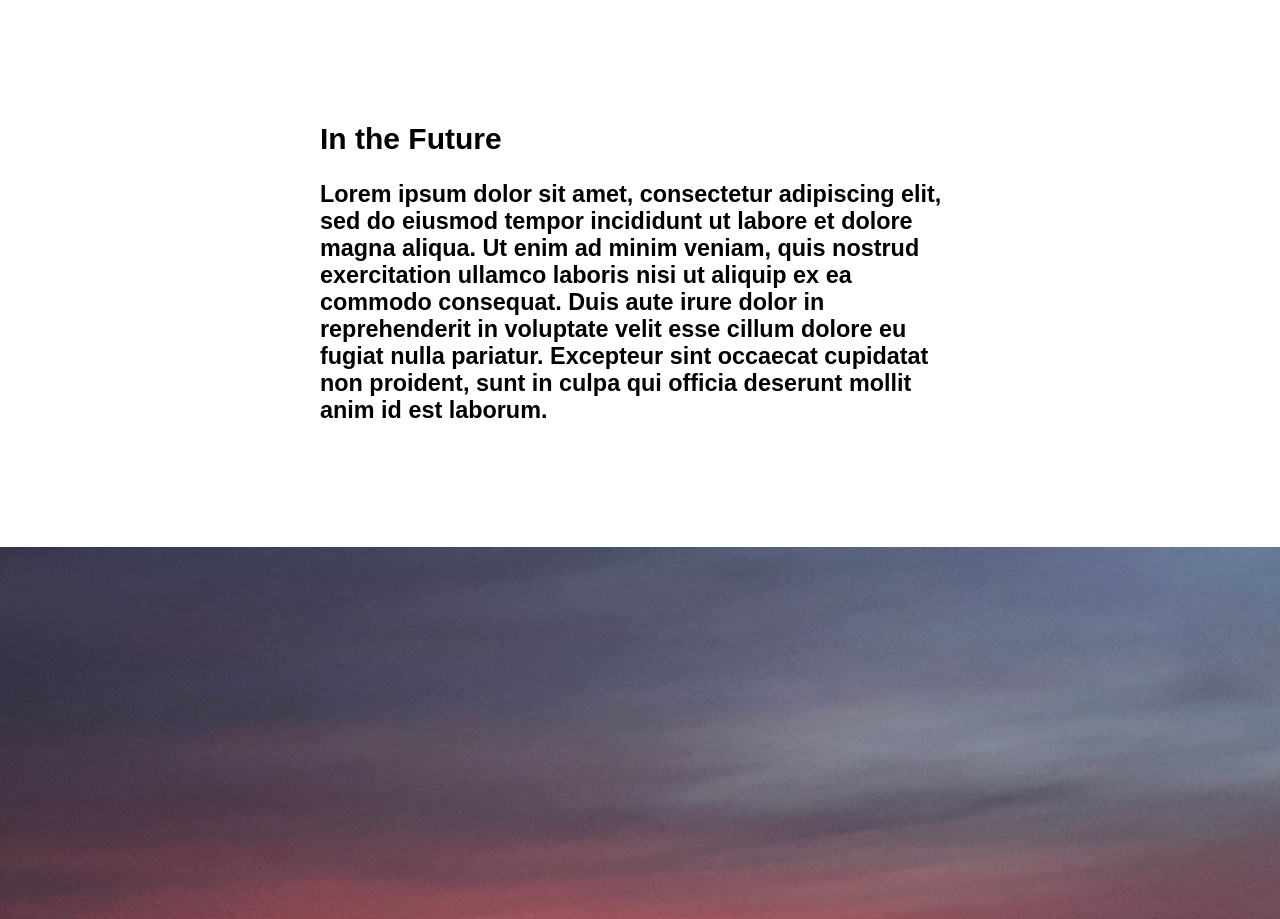
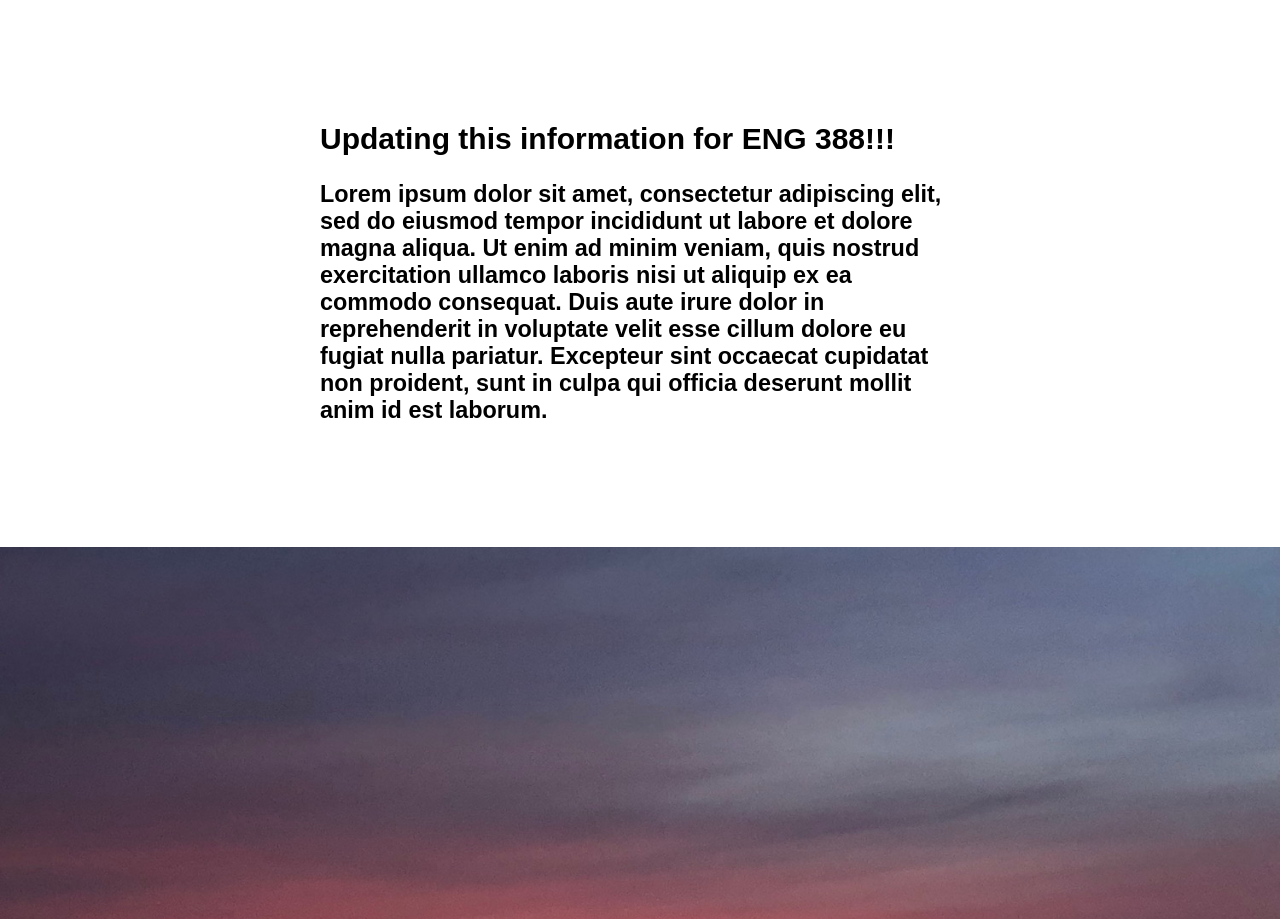
Before and after one commit to am-beardsley/test-folder, a plain HTML site: page index.html in a window 1280 px wide. Shown: the part 2584-3503 px from the top of the page. Drawn offline with Linux system fonts and the light colour scheme.

Commit message:
Updated a heading to see what happens during class.

```diff
--- a/index.html
+++ b/index.html
@@ -93,7 +93,7 @@ You should now have a separate browser window that shows you a preview of your w
 <!--Let's talk a little about the future. After school what kind of job or career would you like to pursue? What is your reasoning for going on this path? How might it connect to your field of study, interests, values, and principles? Why is this job or career important to you? Why is it important generally?-->
 
 <div class="textblock" style="text-align: left">
-   <h2>In the Future</h2>
+   <h2>Updating this information for ENG 388!!!</h2>
       <h3>Lorem ipsum dolor sit amet, consectetur adipiscing elit, sed do eiusmod tempor incididunt ut labore et dolore magna aliqua. Ut enim ad minim veniam, quis nostrud exercitation ullamco laboris nisi ut aliquip ex ea commodo consequat. Duis aute irure dolor in reprehenderit in voluptate velit esse cillum dolore eu fugiat nulla pariatur. Excepteur sint occaecat cupidatat non proident, sunt in culpa qui officia deserunt mollit anim id est laborum.</h3>
   </div>
 
```
